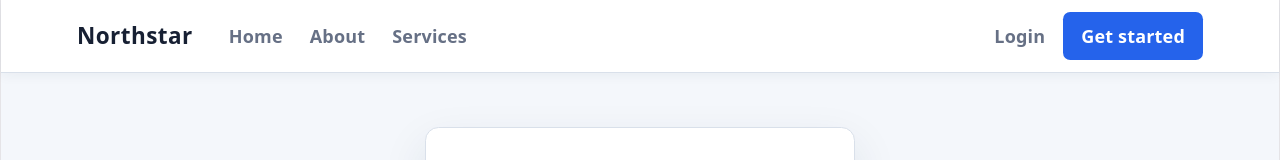
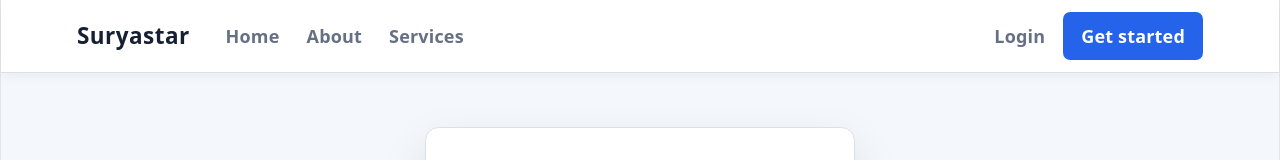
Before and after one commit to sureshgurram1988/mernproject, a React (Vite) app in the folder client/: page /login in a window 1280 px wide. Shown: the top 160 px of the page. Built offline with nearby package versions, Linux system fonts and the light colour scheme.

Commit message:
update the nav bar

```diff
--- a/client/src/Home.jsx
+++ b/client/src/Home.jsx
@@ -75,10 +75,10 @@ const Home = () => {
 
       <footer className="home-footer">
         <div>
-          <strong>Northstar</strong>
+          <strong>Suryastar</strong>
           <p>A focused workspace for growing teams.</p>
         </div>
-        <p>© 2026 Northstar. All rights reserved.</p>
+        <p>© 2026 Suryastar. All rights reserved.</p>
       </footer>
     </main>
   )
--- a/client/src/Nav.jsx
+++ b/client/src/Nav.jsx
@@ -8,7 +8,7 @@ const Nav = () => {
   return (
     <nav className="app-nav">
       <div className="app-nav-inner">
-        <Link className="app-brand" to="/">Northstar</Link>
+        <Link className="app-brand" to="/">Suryastar</Link>
         {!token && (
           <ul className="app-nav-list">
             <li><a className="app-nav-link" href="/#home">Home</a></li>
```
